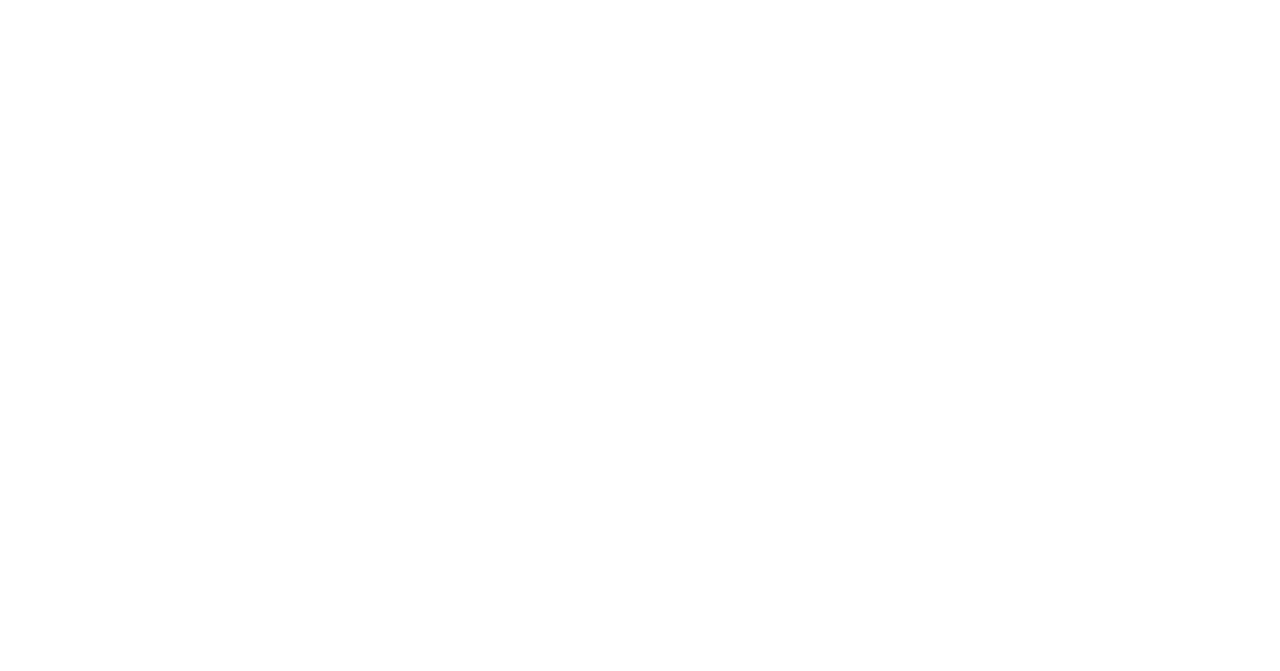
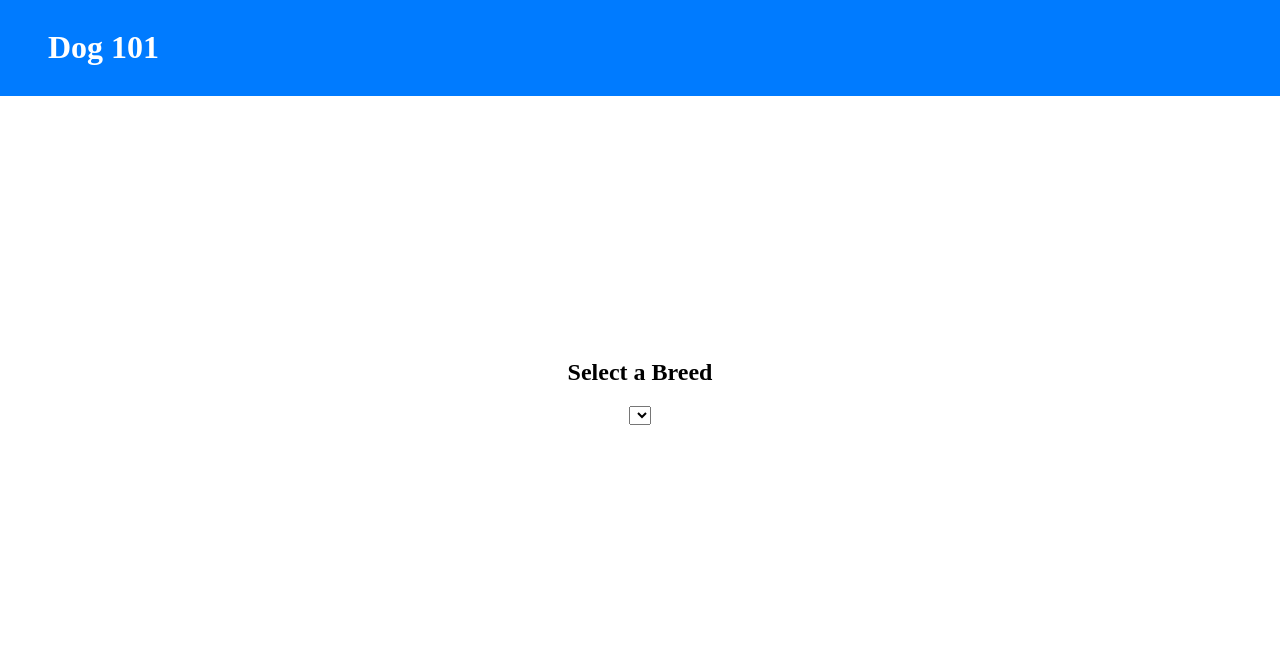
Before and after one commit to AngelaJiaNan/ajax-project, a website: page index.html in a window 1280 px wide. Drawn offline with Linux system fonts and the light colour scheme.

Commit message:
add HTML & search drop down bar to the div.

```diff
--- a/css/layout.css
+++ b/css/layout.css
@@ -0,0 +1,13 @@
+.container {
+  padding: 0 2rem;
+  margin: 0;
+  justify-content: center;
+}
+
+.column-half {
+  width: 50%;
+}
+
+.column-full {
+  width: 100%;
+}
--- a/css/styles.css
+++ b/css/styles.css
@@ -0,0 +1,17 @@
+.header-row {
+  color: white;
+  padding: 8px 16px;
+}
+
+header {
+  background-color: #007bff;
+}
+
+h1 {
+  justify-content: center;
+}
+
+.column-full {
+  text-align: center;
+  padding: 20%;
+}
--- a/index.html
+++ b/index.html
@@ -11,8 +11,25 @@
 </head>
 <body>
   <header>
+    <div class="container">
+      <div class= "header-row">
+        <div class="column-half">
+          <h1>Dog 101</h1>
+        </div>
+      </div>
+    </div>
   </header>
   <main>
+    <div class="container">
+      <div data-view="search-form">
+        <div class="column-full">
+        <h2>Select a Breed</h2>
+        <select class="breed-message">
+          <option></option>
+        </select>
+        </div>
+      </div>
+    </div>
   </main>
   <script src="js/data.js"></script>
   <script src="js/main.js"></script>
```
